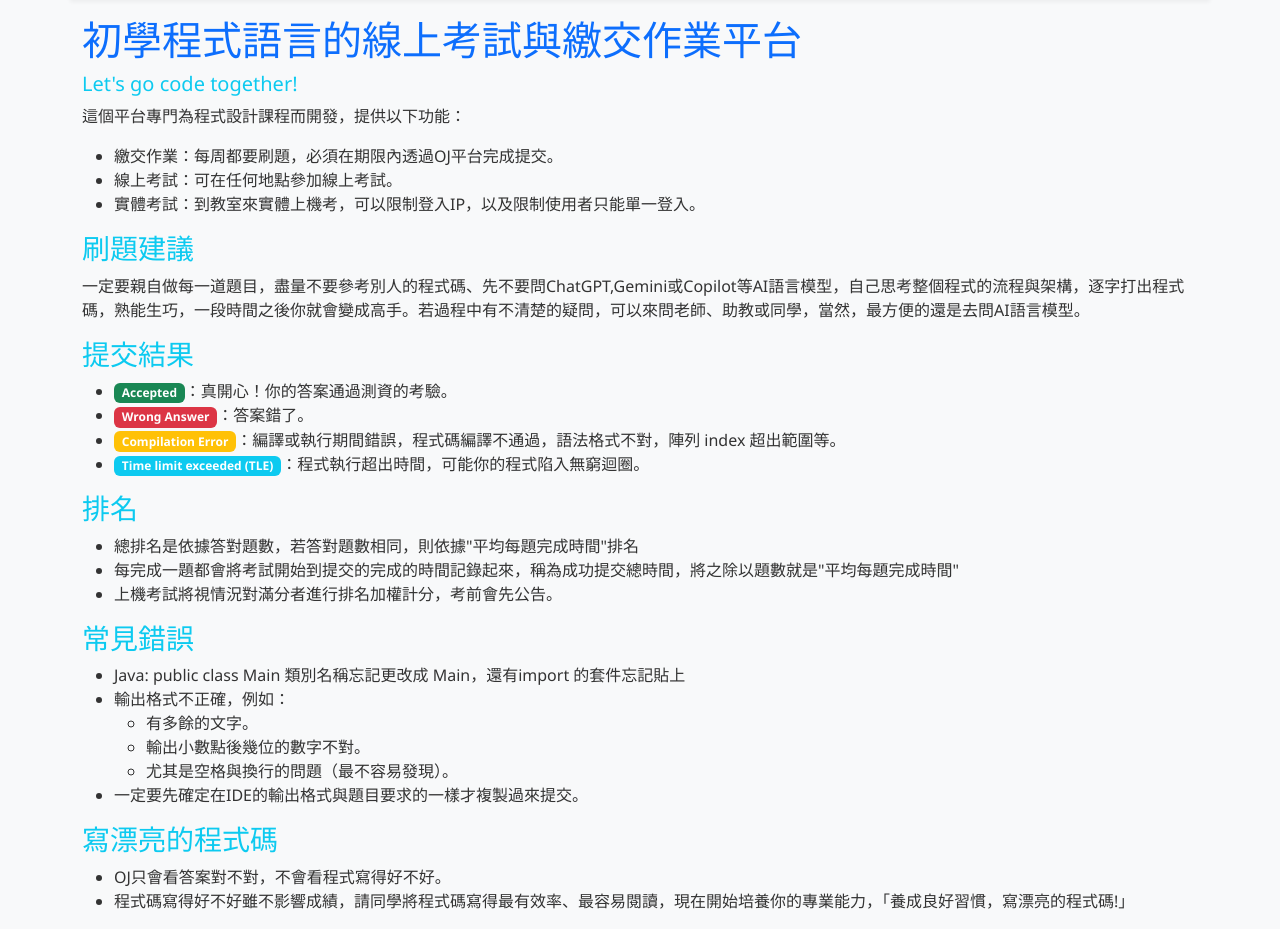
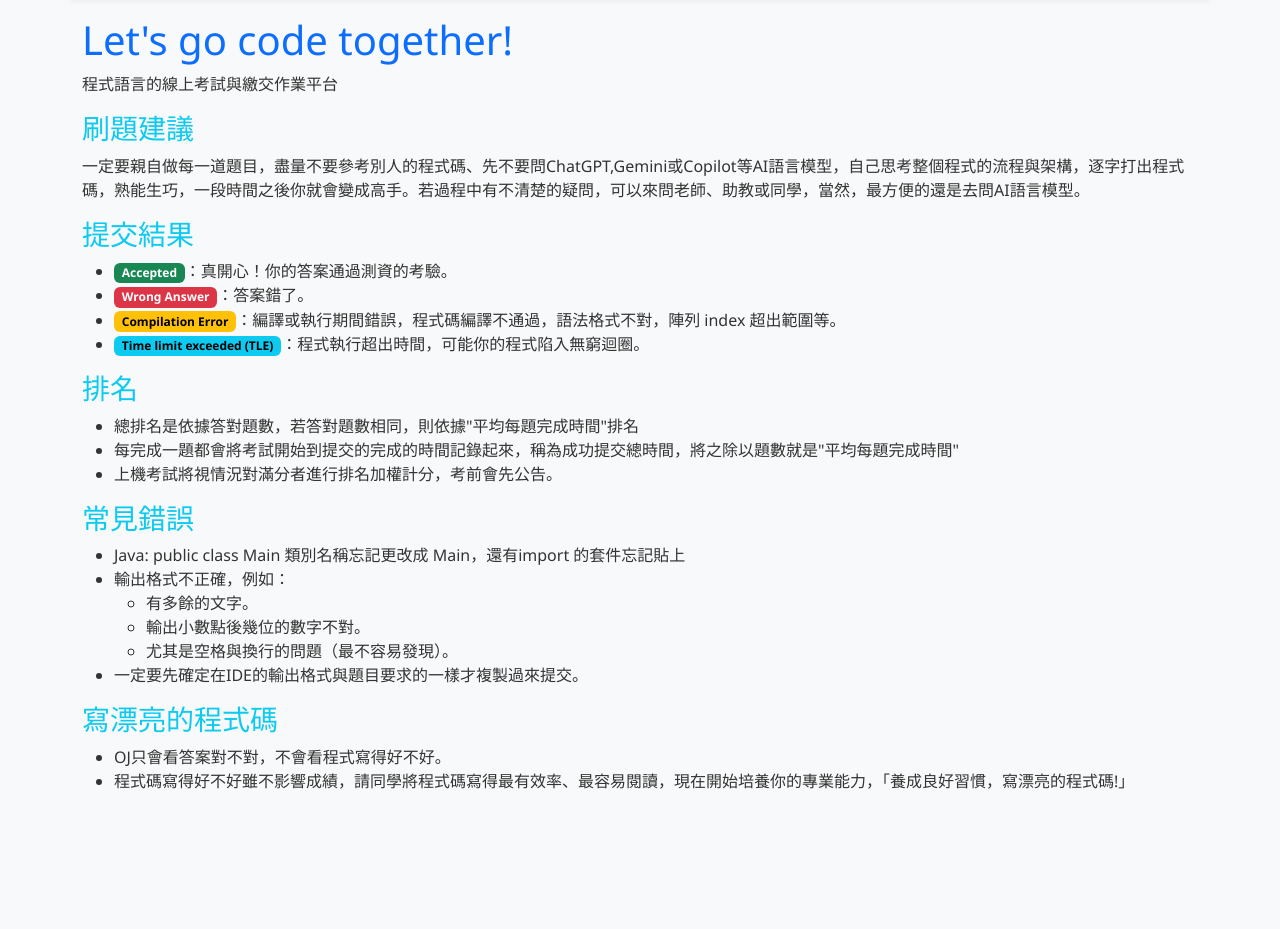
Before and after one commit to dr-chenglung/letsoj, a Django app: page /oj_about/ in a window 1280 px wide. Shown: the part 92-1021 px from the top of the page. After the commit the page ends 881 px from the top, so only its background shows below. Run offline with Django 4.2, Linux system fonts and the light colour scheme; some libraries are stand-ins or nearby versions.

Commit message:
refactor(about): 改用 LetsOJ 品牌名、更新 badge 樣式並修正清單巢狀

```diff
--- a/oj-web/app_oj/templates/app_oj/oj_about.html
+++ b/oj-web/app_oj/templates/app_oj/oj_about.html
@@ -1,32 +1,25 @@
 {% extends "app_oj/base.html" %}
 {% block page_title %}
-    about GoOJ
+    about LetsOJ
 {% endblock page_title %}
 {% block page_content %}
-    <h1 class="text-primary">初學程式語言的線上考試與繳交作業平台</h1>
-    <h5 class="text-info">Let's go code together!</h5>
-    <p>這個平台專門為程式設計課程而開發，提供以下功能：</p>
-    <ul>
-        <li>繳交作業：每周都要刷題，必須在期限內透過OJ平台完成提交。</li>
-        <li>線上考試：可在任何地點參加線上考試。</li>
-        <li>實體考試：到教室來實體上機考，可以限制登入IP，以及限制使用者只能單一登入。</li>
-    </ul>
-
+    <h1 class="text-primary">Let's go code together!</h1>
+    <p>程式語言的線上考試與繳交作業平台</p>
     <h3 class="text-info">刷題建議</h3>
     <p>一定要親自做每一道題目，盡量不要參考別人的程式碼、先不要問ChatGPT,Gemini或Copilot等AI語言模型，自己思考整個程式的流程與架構，逐字打出程式碼，熟能生巧，一段時間之後你就會變成高手。若過程中有不清楚的疑問，可以來問老師、助教或同學，當然，最方便的還是去問AI語言模型。</p>
     <h3 class="text-info">提交結果</h3>
     <ul>
         <li>
-            <span class="badge bg-success">Accepted</span>：真開心！你的答案通過測資的考驗。
+            <span class="badge text-bg-success">Accepted</span>：真開心！你的答案通過測資的考驗。
         </li>
         <li>
-            <span class="badge bg-danger">Wrong Answer</span>：答案錯了。
+            <span class="badge text-bg-danger">Wrong Answer</span>：答案錯了。
         </li>
         <li>
-            <span class="badge bg-warning">Compilation Error</span>：編譯或執行期間錯誤，程式碼編譯不通過，語法格式不對，陣列 index 超出範圍等。
+            <span class="badge text-bg-warning">Compilation Error</span>：編譯或執行期間錯誤，程式碼編譯不通過，語法格式不對，陣列 index 超出範圍等。
         </li>
         <li>
-            <span class="badge bg-info">Time limit exceeded (TLE)</span>：程式執行超出時間，可能你的程式陷入無窮迴圈。
+            <span class="badge text-bg-info">Time limit exceeded (TLE)</span>：程式執行超出時間，可能你的程式陷入無窮迴圈。
         </li>
     </ul>
     <h3 class="text-info">排名</h3>
@@ -38,12 +31,14 @@
     <h3 class="text-info">常見錯誤</h3>
     <ul>
         <li>Java: public class Main 類別名稱忘記更改成 Main，還有import 的套件忘記貼上</li>
-        <li>輸出格式不正確，例如：</li>
-        <ul>
-            <li>有多餘的文字。</li>
-            <li>輸出小數點後幾位的數字不對。</li>
-            <li>尤其是空格與換行的問題（最不容易發現）。</li>
-        </ul>
+        <li>
+            輸出格式不正確，例如：
+            <ul>
+                <li>有多餘的文字。</li>
+                <li>輸出小數點後幾位的數字不對。</li>
+                <li>尤其是空格與換行的問題（最不容易發現）。</li>
+            </ul>
+        </li>
         <li>一定要先確定在IDE的輸出格式與題目要求的一樣才複製過來提交。</li>
     </ul>
     <h3 class="text-info">寫漂亮的程式碼</h3>
```
